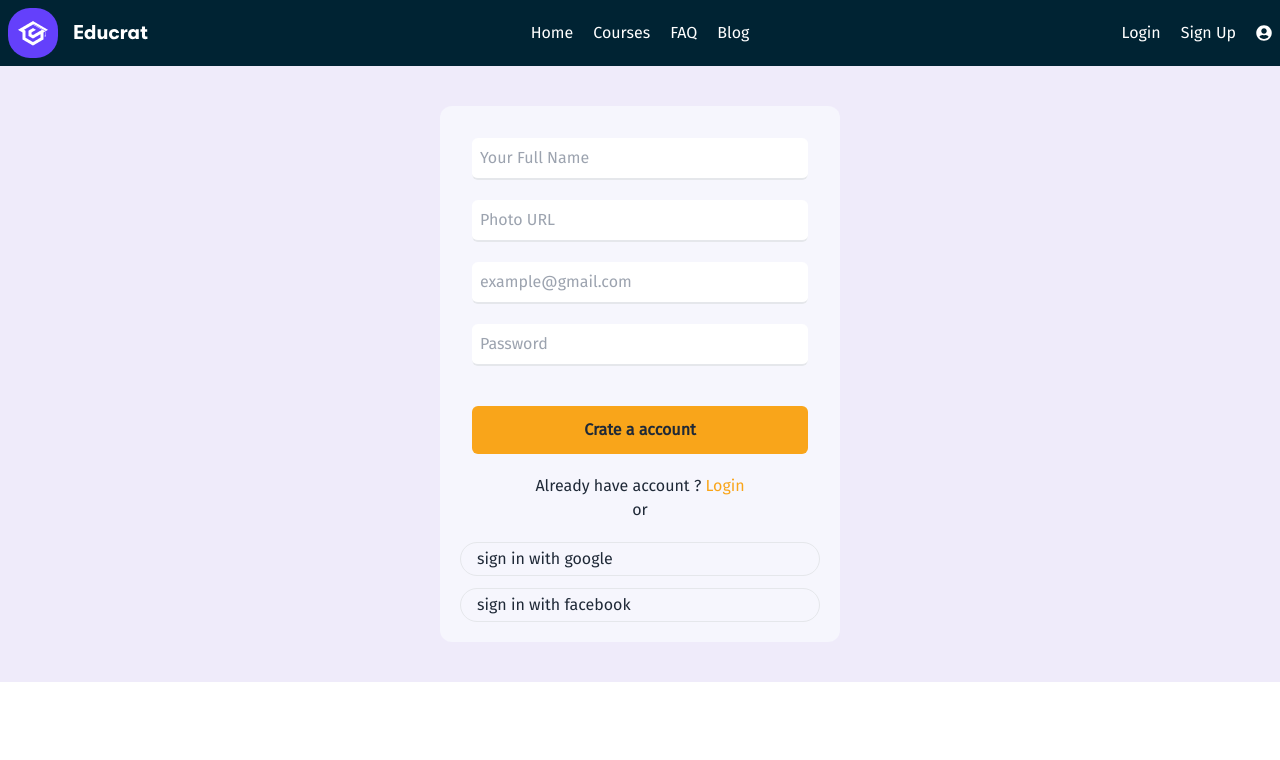
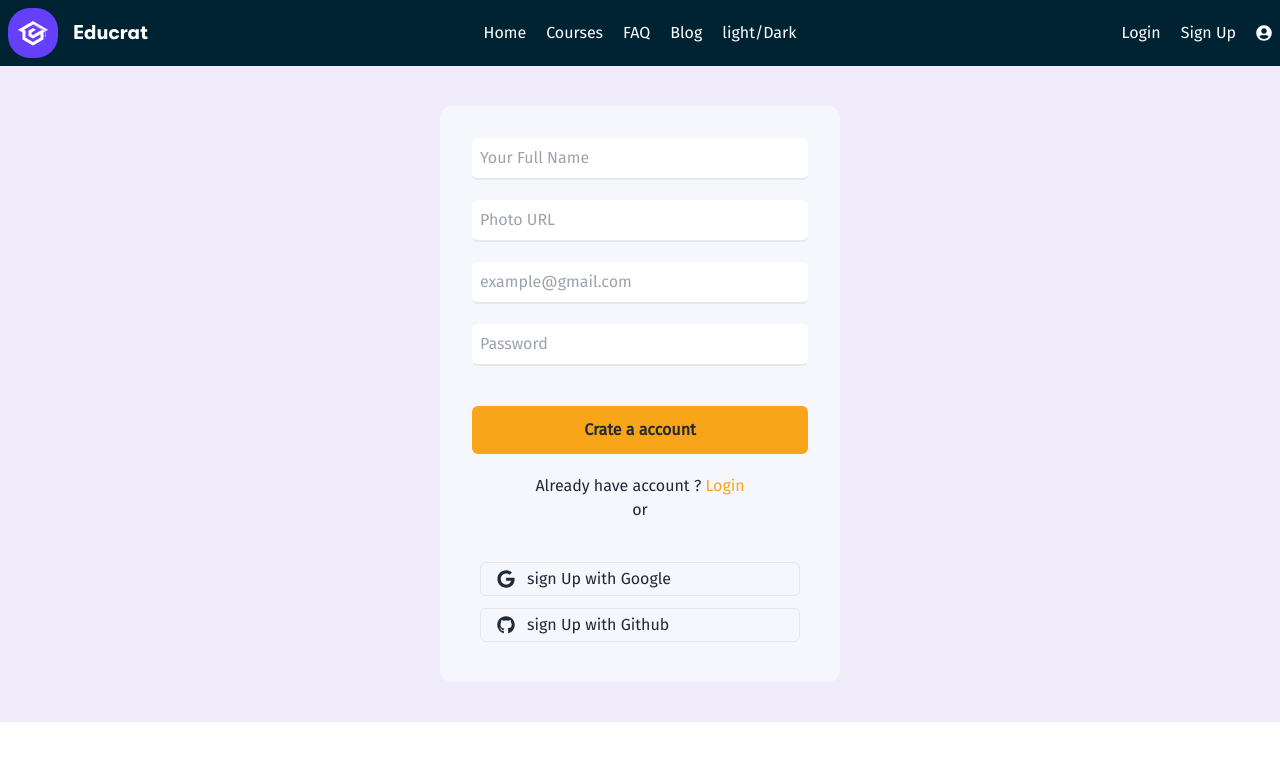
Before and after one commit to saruaralam-swd/educrat-learning-platform-client-side, a React (Create React App) app: page /register in a window 1280 px wide. Shown: the top 760 px of the page. Built offline with nearby package versions, Linux system fonts and the light colour scheme; no server answers.

Commit message:
register provider sign up add

```diff
--- a/package.json
+++ b/package.json
@@ -10,6 +10,7 @@
     "firebase": "^9.12.1",
     "react": "^18.2.0",
     "react-dom": "^18.2.0",
+    "react-hot-toast": "^2.4.0",
     "react-icons": "^4.6.0",
     "react-router-dom": "^6.4.2",
     "react-scripts": "5.0.1",
--- a/src/Pages/Courses/CourseDetails/CourseDetails.js
+++ b/src/Pages/Courses/CourseDetails/CourseDetails.js
@@ -1,14 +1,20 @@
 import React from 'react';
-import { useLoaderData } from 'react-router-dom';
+import { Link, useLoaderData } from 'react-router-dom';
+import { FaDownload } from 'react-icons/fa'
+
 
 const CourseDetails = () => {
   const course = useLoaderData();
   console.log(course);
-  const {name} = course;
+  const { name } = course;
 
   return (
     <div>
-      {name}
+      <h3>
+        {name}
+        <Link><FaDownload className='inline-block' /></Link>
+      </h3>
+      <Link to='/'><button className='bg-violet-500 text-white px-4 py-1 rounded-md'>get premium access</button></Link>
     </div>
   );
 };
--- a/src/Pages/Courses/CourseMain/CourseMain.js
+++ b/src/Pages/Courses/CourseMain/CourseMain.js
@@ -1,5 +1,5 @@
 import React from 'react';
-import { FaUserFriends, FaCalendar, FaBusinessTime } from 'react-icons/fa';
+import { FaUserFriends, FaBusinessTime } from 'react-icons/fa';
 import { Link } from 'react-router-dom';
 
 const CourseMain = ({ course }) => {
@@ -35,10 +35,9 @@ const CourseMain = ({ course }) => {
           </div>
 
           <div className='bg-gray-200 h-[75px] text-right'>
-              <button className='border-2 border-violet-500 outline-1 hover:bg-violet-500 px-4 py-1 rounded-md transition duration-500 mt-5 mr-4'><Link to={`/courses/${id}`}>See Details</Link></button>
+            <Link to={`/courses/${id}`}><button className='border-2 border-violet-500 outline-1 hover:bg-violet-500 px-4 py-1 rounded-md transition duration-500 mt-5 mr-4'>See Details</button></Link>
           </div>
         </div>
-
       </div>
     </div>
   );
--- a/src/Pages/Courses/CoursesAside/CoursesAside.js
+++ b/src/Pages/Courses/CoursesAside/CoursesAside.js
@@ -2,7 +2,7 @@ import React from 'react';
 import { Link } from 'react-router-dom';
 
 const CoursesAside = ({course}) => {
-  const {id, name, price} = course;
+  const {id, name} = course;
 
   return (
     <div>
--- a/src/Pages/Home/Home/Home.js
+++ b/src/Pages/Home/Home/Home.js
@@ -1,5 +1,4 @@
-import React, { useContext } from 'react';
-
+import React from 'react';
 const Home = () => {
 
   return (
--- a/src/Pages/Login/Login/Login.js
+++ b/src/Pages/Login/Login/Login.js
@@ -3,6 +3,9 @@ import React, { useContext, useState } from 'react';
 import { Link, useNavigate } from 'react-router-dom';
 import { AuthContext } from '../../../Context/AuthProvider/AuthProvider';
 import { FaGoogle, FaGithub } from "react-icons/fa";
+import toast, { Toaster } from 'react-hot-toast';
+
+const notifySuccess = () => toast.success('successfully')
 
 const Login = () => {
   const { providerLogin,  signIn } = useContext(AuthContext);
@@ -12,12 +15,14 @@ const Login = () => {
   const githubProvider = new GithubAuthProvider();
   const navigate = useNavigate();
 
-  // signIn with google
+  // google
   const handleGoogleSignIn = () => {
     providerLogin(googleProvider)
       .then(result => {
         const user = result.user;
         console.log(user);
+        notifySuccess()
+        setError('')
         navigate('/')
       })
       .catch(error => {
@@ -26,11 +31,14 @@ const Login = () => {
       })
   };
 
+  // github
   const handleGithubSignIn = () => {
     providerLogin(githubProvider)
       .then(result => {
         const user = result.user;
         console.log(user);
+        notifySuccess()
+        setError('')
         navigate('/')
       })
       .catch(error => {
@@ -39,15 +47,16 @@ const Login = () => {
       })
   };
 
+  // email & password
   const handleSubmit = (event) => {
     event.preventDefault();
-
     const form = event.target;
     const email = form.email.value;
     const password = form.password.value;
 
     signIn(email, password)
       .then(() => {
+        notifySuccess()
         form.reset()
         setError('')
         navigate('/')
@@ -85,6 +94,7 @@ const Login = () => {
         <div className='p-5'>
           <button onClick={handleGoogleSignIn} className='flex items-center gap-3 w-full border hover:bg-gray-200 px-4 py-1 mb-3 rounded-md'><FaGoogle className='text-lg' /> <span>sign in with Google</span></button>
           <button onClick={handleGithubSignIn} className='flex items-center gap-3 w-full border hover:bg-gray-200 px-4 py-1 rounded-md'> <FaGithub className='text-lg' /> <span>sign in with Github</span></button>
+          <Toaster />
         </div>
       </div>
     </div>
--- a/src/Pages/Login/Register/Register.js
+++ b/src/Pages/Login/Register/Register.js
@@ -1,10 +1,15 @@
 import React, { useContext, useState } from 'react';
 import { Link } from 'react-router-dom';
 import { AuthContext } from '../../../Context/AuthProvider/AuthProvider';
+import { FaGoogle, FaGithub } from "react-icons/fa";
+import { GoogleAuthProvider, GithubAuthProvider } from 'firebase/auth';
 
 const Register = () => {
-  const { createUser, updateUserProfile } = useContext(AuthContext);
+  const { createUser, updateUserProfile, providerLogin } = useContext(AuthContext);
   const [error, setError] = useState('');
+
+  const googleProvider = new GoogleAuthProvider();
+  const githubProvider = new GithubAuthProvider();
 
   const handleSubmit = (event) => {
     event.preventDefault();
@@ -13,7 +18,6 @@ const Register = () => {
     const photoURL = form.photoURL.value;
     const email = form.email.value;
     const password = form.password.value;
-
 
     createUser(email, password)
       .then(result => {
@@ -32,9 +36,42 @@ const Register = () => {
     const profile = {
       displayName: name,
       photoURL: photoURL
-    };
-    return updateUserProfile(profile);
+    }
+
+    return updateUserProfile(profile)
+      .then(() => { })
+      .catch(error => {
+        console.error(error)
+        setError(error.message)
+      })
   };
+
+  const handleGoogleSignup = () => {
+    providerLogin(googleProvider)
+      .then(result => {
+        const user = result.user;
+        console.log(user);
+        setError('')
+      })
+      .catch(error => {
+        console.error('error', error);
+        setError(error.message)
+      })
+  };
+
+  const handleGithubSignup = () => {
+    providerLogin(githubProvider)
+      .then(result => {
+        const user = result.user;
+        console.log(user);
+        setError('')
+      })
+      .catch(error => {
+        console.error('error', error);
+        setError(error.message)
+      })
+  }
+
 
   return (
     <div className='bg-[#EFEBFA] flex items-center justify-center py-10'>
@@ -55,8 +92,10 @@ const Register = () => {
         <p className='text-center'>or</p>
 
         <div className='p-5'>
-          <button className='flex items-center gap-24 w-full border hover:bg-gray-200 px-4 py-1 mb-3 rounded-full'> <span>sign in with google</span></button>
-          <button className='flex items-center gap-24 w-full border hover:bg-gray-200 px-4 py-1 rounded-full'> <span>sign in with facebook</span></button>
+          <div className='p-5'>
+            <button onClick={handleGoogleSignup} className='flex items-center gap-3 w-full border hover:bg-gray-200 px-4 py-1 mb-3 rounded-md'><FaGoogle className='text-lg' />  <span>sign Up with Google</span></button>
+            <button onClick={handleGithubSignup} className='flex items-center gap-3 w-full border hover:bg-gray-200 px-4 py-1 rounded-md'> <FaGithub className='text-lg' />  <span>sign Up with Github</span></button>
+          </div>
         </div>
       </div>
     </div>
--- a/src/Pages/Shared/Header/Header.js
+++ b/src/Pages/Shared/Header/Header.js
@@ -44,6 +44,7 @@ const Header = () => {
           <NavLink to='/courses'>Courses</NavLink>
           <NavLink>FAQ</NavLink>
           <NavLink>Blog</NavLink>
+          <NavLink>light/Dark</NavLink>
         </div>
       </div>
 
```
Also changed, not shown: 1 other file (tests, documents, lock files or other folders). Lines whose indentation alone changed are shown as unchanged.
